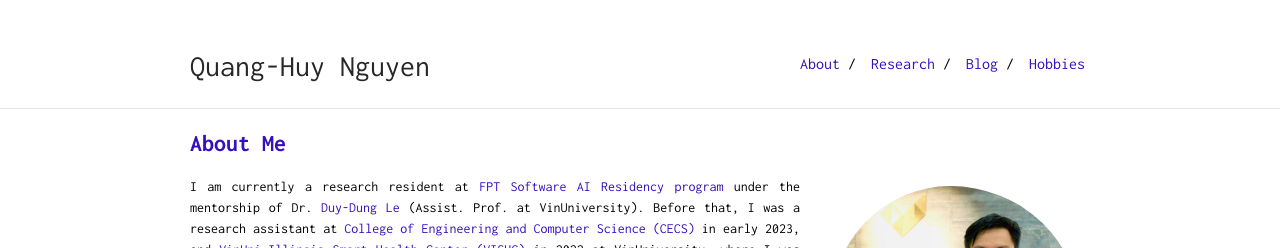
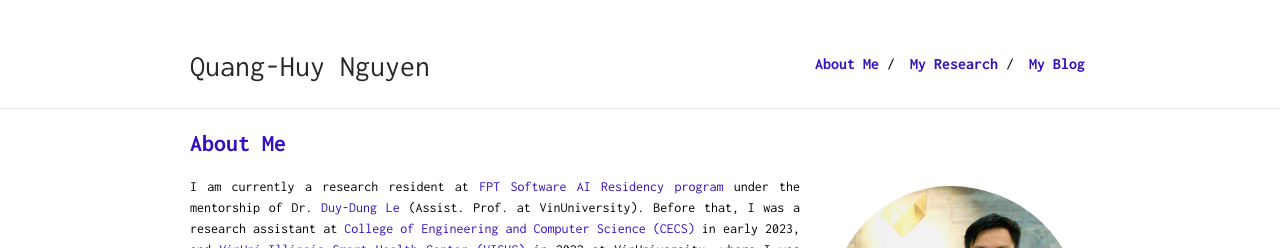
Before and after one commit to quanghuy0497/quanghuy0497.github.io, a Jekyll site: the page built from index.md, in a window 1280 px wide. Shown: the top 248 px of the page. Built offline with Jekyll 4.4.1, drawn with Linux system fonts in a browser that asks for light colours; nearby versions of some CDN libraries.

Commit message:
Update page

```diff
--- a/_config.yml
+++ b/_config.yml
@@ -18,18 +18,18 @@ sass:
     sass_dir: _sass
 
 nav:
- - name: "About"
+ - name: "<strong>About Me</strong>"
    link: "https://quanghuy0497.github.io"
- - name: Research
+ - name: <strong>My Research</strong>
    link: "/page/research"
+ - name: <strong>My Blog</strong>
+   link: "/page/blog"
 #  - name: "Projects"
 #    link: "/page/projects"
 #  - name: "Relevant Courses"
 #    link: "/page/courses"
- - name: Blog
-   link: "/page/blog"
- - name: "Hobbies"
-   link: "/page/hobby"
+#  - name: "<strong>Hobbies</strong>"
+#    link: "/page/hobby"
 
 category_archive:
   type: liquid
```
Also changed, not shown: 12 other files.
